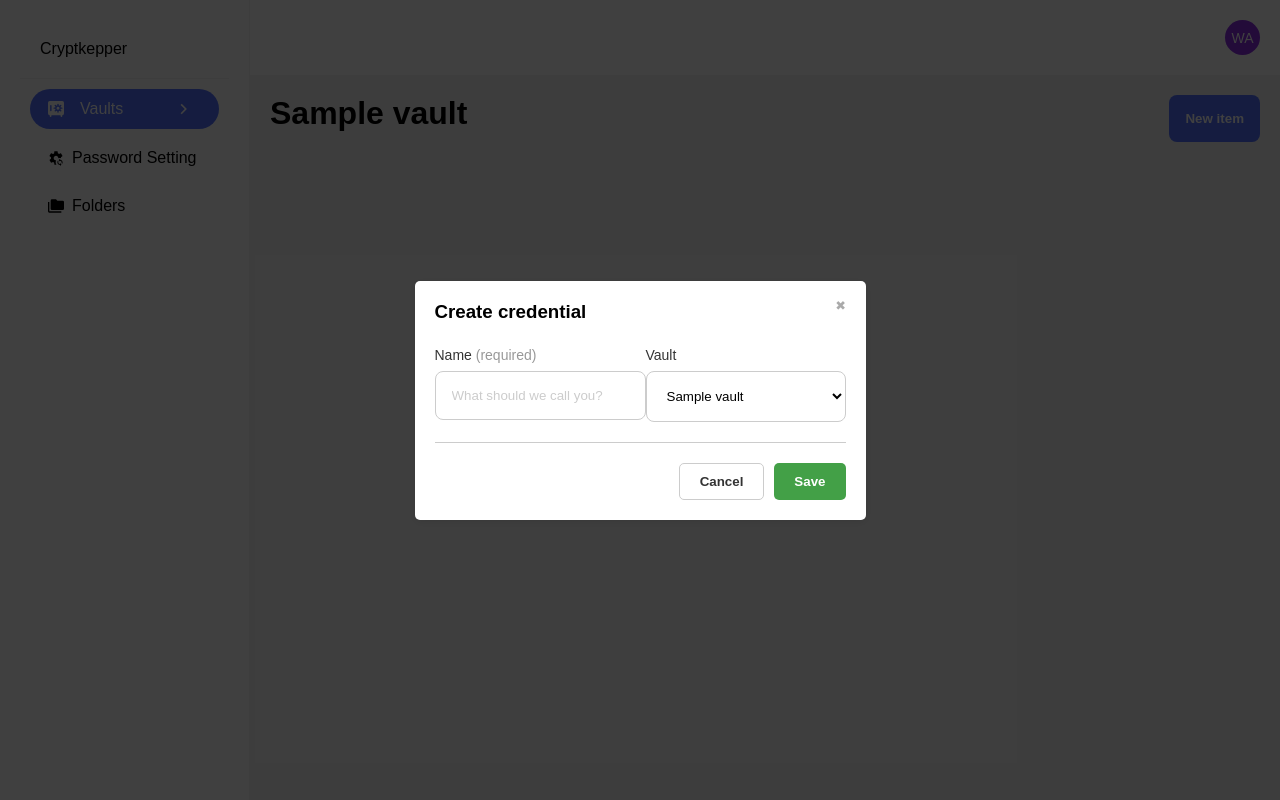
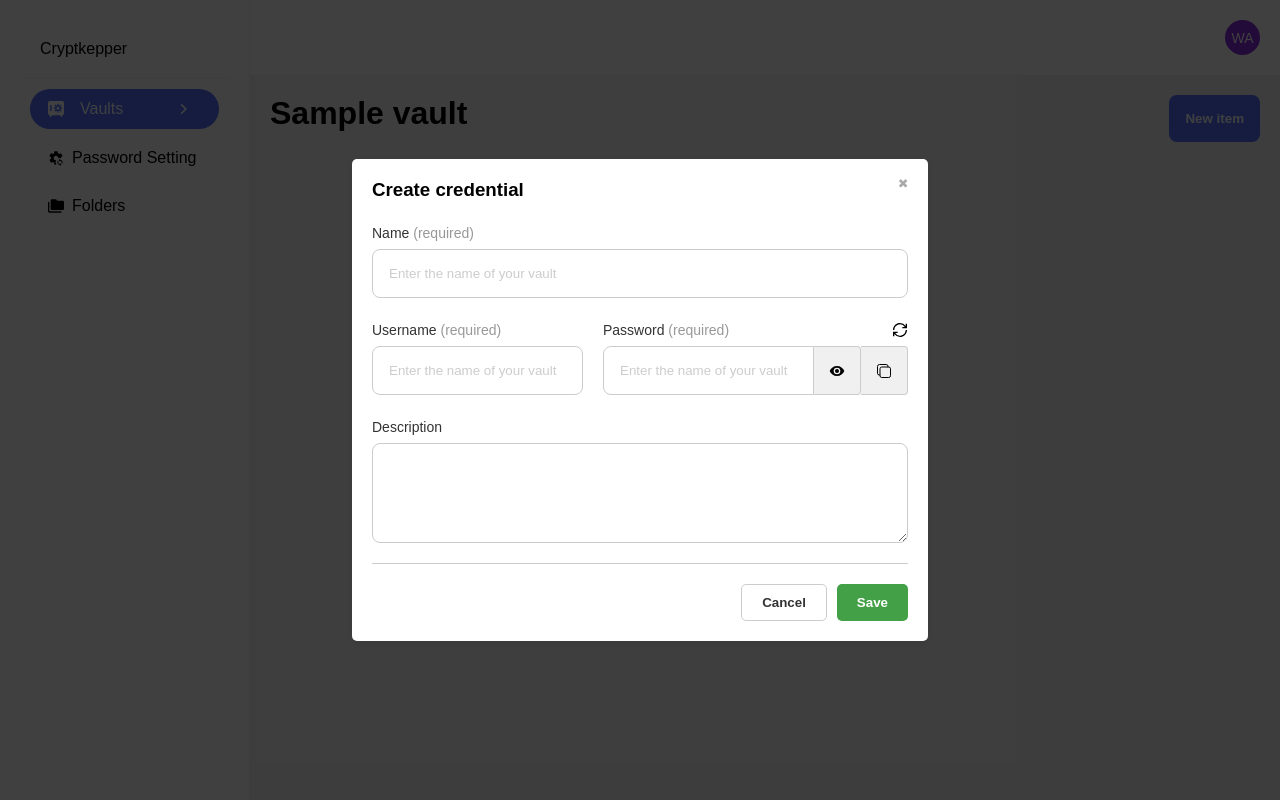
Before and after one commit to walisonvini/crypt-keeper, a Django app: page /vaults/vault/1 in a window 1280 px wide. Run offline with Django 5.2, Linux system fonts and the light colour scheme; a user stored in the database is signed in; tables that the repository leaves empty hold one stand-in row (values such as "Sample post").

Commit message:
starting credential creation

```diff
--- a/project/static/css/form.css
+++ b/project/static/css/form.css
@@ -12,6 +12,13 @@
 
 .input::placeholder {
     color: var(--tertiary-color);
+}
+
+.textarea {
+    resize: vertical;
+    min-height: 100px;
+    max-height: 200px;
+
 }
 
 /* button */
@@ -49,17 +56,26 @@
 }
 
 /* From Uiverse.io by andrew-demchenk0 */
-.alert-error {
+.alert {
     width: 320px;
     padding: 12px;
     display: flex;
     align-items: center;
-    background: #EF665B;
     border-radius: 8px;
     box-shadow: 0px 0px 5px -3px #111;
     position: absolute;
     margin: 10px;
     right: 0;
+    top: 0;
+    z-index: 1000;
+}
+
+.alert-success {
+    background: #4CAF50;
+}
+
+.alert-error {
+    background: #EF665B;
 }
 
 .alert-icon {
--- a/project/static/css/utility.css
+++ b/project/static/css/utility.css
@@ -23,3 +23,7 @@
     opacity: 0.5;
     margin-top: 5px;
 }
+
+.gap {
+    gap: 20px;
+}
--- a/project/static/css/vault.css
+++ b/project/static/css/vault.css
@@ -7,6 +7,40 @@
 
 .select {
     width: 200px;
+}
+
+.form-input {
+    display: flex;
+    flex-direction: column;
+}
+
+.input-group {
+    display: flex;
+    align-items: stretch;
+}
+
+.input-btn {
+    padding: 0 15px;  /* Ajustado para acomodar ícones */
+    display: flex;
+    align-items: center;
+    justify-content: center;
+    border: 1px solid #ccc;
+    background-color: #f0f0f0;
+    cursor: pointer;
+    border-left: none;
+    font-size: 1.2em; /* Tamanho do ícone */
+}
+
+.input-btn:first-of-type {
+    border-radius: 0 4px 4px 0;
+}
+
+.input-btn:last-of-type {
+    border-radius: 0 4px 4px 0;
+}
+
+.input-btn:hover {
+    background-color: #e0e0e0;
 }
 
 
--- a/project/static/js/dashboard/vault.js
+++ b/project/static/js/dashboard/vault.js
@@ -0,0 +1,53 @@
+function randomPassword(size, idInputPassword) {
+    const inputPassword = document.getElementById(idInputPassword);
+
+    const caracteresEspeciais = '!@#$%^&*()';
+    const letrasMinusculas = 'abcdefghijklmnopqrstuvwxyz';
+    const letrasMaiusculas = letrasMinusculas.toUpperCase();
+    const numeros = '0123456789';
+
+    const caracteres = caracteresEspeciais + letrasMinusculas + letrasMaiusculas + numeros;
+
+    let password = '';
+
+    for (let i = 0; i < size; i++) {
+        const randomIndex = Math.floor(Math.random() * caracteres.length);
+        password += caracteres.charAt(randomIndex);
+    }
+
+    inputPassword.value = password
+}
+
+function seePassword(eyeIcon, passwordInput) {
+    const togglePassword = document.getElementById(eyeIcon);
+    const input = document.getElementById(passwordInput);
+
+    const type = input.getAttribute('type') === 'password' ? 'text' : 'password';
+    input.setAttribute('type', type);
+
+    const iconSrc = type === 'password' ? "/static/icons/eye.svg" : "/static/icons/eye-off.svg";
+    togglePassword.setAttribute('src', iconSrc);
+}
+
+function copyInput(idInputText, text) {
+    const inputText = document.getElementById(idInputText).value;
+
+    navigator.clipboard.writeText(inputText).then(() => {
+        showAlert(text);
+    }).catch(err => {
+        console.error('Failed to copy: ', err);
+    });
+}
+
+function showAlert(message) {
+    const alertBox = document.querySelector('.alert.alert-success');
+    const alertTitle = alertBox.querySelector('.alert-title');
+
+    alertTitle.textContent = message;
+
+    alertBox.style.display = 'flex';
+
+    setTimeout(() => {
+        alertBox.style.display = 'none';
+    }, 3000);
+}
--- a/project/users/templates/auth/login.html
+++ b/project/users/templates/auth/login.html
@@ -13,7 +13,7 @@
 {% block content %}
 
     {% if form.non_field_errors %}
-        <div class="alert-error">
+        <div class="alert alert-error">
             <div class="alert-icon">
                 <svg xmlns="http://www.w3.org/2000/svg" width="24" viewBox="0 0 24 24" height="24" fill="none"><path fill="#393a37" d="m13 13h-2v-6h2zm0 4h-2v-2h2zm-1-15c-1.3132 0-2.61358.25866-3.82683.7612-1.21326.50255-2.31565 1.23915-3.24424 2.16773-1.87536 1.87537-2.92893 4.41891-2.92893 7.07107 0 2.6522 1.05357 5.1957 2.92893 7.0711.92859.9286 2.03098 1.6651 3.24424 2.1677 1.21325.5025 2.51363.7612 3.82683.7612 2.6522 0 5.1957-1.0536 7.0711-2.9289 1.8753-1.8754 2.9289-4.4189 2.9289-7.0711 0-1.3132-.2587-2.61358-.7612-3.82683-.5026-1.21326-1.2391-2.31565-2.1677-3.24424-.9286-.92858-2.031-1.66518-3.2443-2.16773-1.2132-.50254-2.5136-.7612-3.8268-.7612z"></path></svg>
             </div>
--- a/project/users/templates/auth/register.html
+++ b/project/users/templates/auth/register.html
@@ -14,7 +14,7 @@
 {% block content %}
 
     {% if form.non_field_errors %}
-        <div class="alert-error">
+        <div class="alert alert-error">
             <div class="alert-icon">
                 <svg xmlns="http://www.w3.org/2000/svg" width="24" viewBox="0 0 24 24" height="24" fill="none"><path fill="#393a37" d="m13 13h-2v-6h2zm0 4h-2v-2h2zm-1-15c-1.3132 0-2.61358.25866-3.82683.7612-1.21326.50255-2.31565 1.23915-3.24424 2.16773-1.87536 1.87537-2.92893 4.41891-2.92893 7.07107 0 2.6522 1.05357 5.1957 2.92893 7.0711.92859.9286 2.03098 1.6651 3.24424 2.1677 1.21325.5025 2.51363.7612 3.82683.7612 2.6522 0 5.1957-1.0536 7.0711-2.9289 1.8753-1.8754 2.9289-4.4189 2.9289-7.0711 0-1.3132-.2587-2.61358-.7612-3.82683-.5026-1.21326-1.2391-2.31565-2.1677-3.24424-.9286-.92858-2.031-1.66518-3.2443-2.16773-1.2132-.50254-2.5136-.7612-3.8268-.7612z"></path></svg>
             </div>
--- a/project/vaults/templates/vault.html
+++ b/project/vaults/templates/vault.html
@@ -13,6 +13,16 @@
 
 
 {% block content %}
+    <div class="alert alert-success" style="display: none;">
+        <div class="alert-icon">
+            <svg xmlns="http://www.w3.org/2000/svg" width="24" viewBox="0 0 24 24" height="24" fill="none"><path fill="#393a37" d="m13 13h-2v-6h2zm0 4h-2v-2h2zm-1-15c-1.3132 0-2.61358.25866-3.82683.7612-1.21326.50255-2.31565 1.23915-3.24424 2.16773-1.87536 1.87537-2.92893 4.41891-2.92893 7.07107 0 2.6522 1.05357 5.1957 2.92893 7.0711.92859.9286 2.03098 1.6651 3.24424 2.1677 1.21325.5025 2.51363.7612 3.82683.7612 2.6522 0 5.1957-1.0536 7.0711-2.9289 1.8753-1.8754 2.9289-4.4189 2.9289-7.0711 0-1.3132-.2587-2.61358-.7612-3.82683-.5026-1.21326-1.2391-2.31565-2.1677-3.24424-.9286-.92858-2.031-1.66518-3.2443-2.16773-1.2132-.50254-2.5136-.7612-3.8268-.7612z"></path></svg>
+        </div>
+        <div class="alert-title">
+
+        </div>
+        <div class="alert-close"><svg xmlns="http://www.w3.org/2000/svg" width="20" viewBox="0 0 20 20" height="20"><path fill="#393a37" d="m15.8333 5.34166-1.175-1.175-4.6583 4.65834-4.65833-4.65834-1.175 1.175 4.65833 4.65834-4.65833 4.6583 1.175 1.175 4.65833-4.6583 4.6583 4.6583 1.175-1.175-4.6583-4.6583z"></path></svg></div>
+    </div>
+
     <h1 class="between">
         {{ vault.name }}
         <button onclick="openModal('modal-create-credential')" class="btn">New item</button>
@@ -31,29 +41,63 @@
             <a href="#" title="Close" class="modal-close" onclick="closeModal('modal-create-credential')"></a>
             <h3>Create credential</h3>
 
+            <form action="{% url 'credential' %}" method="POST" autocomplete="off">
+                {% csrf_token %}
                 <div>
-                <div class="between">
+                    <div>
                         <div class="form-input">
                             <label for="name">Name <span>(required)</span></label>
                             <input class="input {% if form.name.errors %}input-error{% endif %}"
                                     type="text" name="name" id="name"
-                                placeholder="What should we call you?" value="{{ form.name.value|default:'' }}">
+                                    placeholder="Enter the name of your vault" value="{{ form.name.value|default:'' }}">
                             {% if form.name.errors %}
                                 {% for error in form.name.errors %}
                                     <div class="error">{{ error }}</div>
                                 {% endfor %}
                             {% endif %}
                         </div>
+                    </div>
+
+                    <div class="between gap">
                         <div class="form-input">
-                        <label for="vault">Vault</label>
-                        <select class="select">
-                            <option value="{{ vault.id }}">{{ vault.name }}</option>
-                            {% for vault_select in vaults %}
-                                {% if vault_select.id != vault.id %}
-                                    <option value="{{ vault_select.id }}">{{ vault_select.name }}</option>
+                            <label for="usernmae">Username <span>(required)</span></label>
+                            <input class="input {% if form.username.errors %}input-error{% endif %}"
+                                    type="text" name="username" id="username"
+                                    placeholder="Enter the name of your vault" value="{{ form.username.value|default:'' }}">
+                            {% if form.username.errors %}
+                                {% for error in form.username.errors %}
+                                    <div class="error">{{ error }}</div>
+                                {% endfor %}
                             {% endif %}
+                        </div>
+                        <div class="form-input">
+                            <div class="between">
+                                <label for="password">Password <span>(required)</span></label>
+                                <a onclick="randomPassword(12, 'password')" style="cursor: pointer;"><img src="{% static 'icons/refresh.svg' %}"></a>
+                            </div>
+                            <div class="input-group">
+                                <input class="input {% if form.password.errors %}input-error{% endif %}"
+                                        type="password" name="password" id="password"
+                                        placeholder="Enter the name of your vault" value="{{ form.password.value|default:'' }}"
+                                        style="border-radius: 8px 0px 0px 8px;">
+
+                                <button onclick="seePassword('togglePassword', 'password')" type="button" class="input-btn"><img src="{% static 'icons/eye.svg' %}" id="togglePassword"></button>
+                                <button onclick="copyInput('password', 'Text copied successfully!')" type="button" class="input-btn"><img src="{% static 'icons/copy.svg' %}"></button>
+                            </div>
+
+
+                            {% if form.password.errors %}
+                                {% for error in form.password.errors %}
+                                    <div class="error">{{ error }}</div>
                                 {% endfor %}
-                        </select>
+                            {% endif %}
+                        </div>
+                    </div>
+
+                    <div>
+                        <div class="form-input">
+                            <label for="description">Description</label>
+                            <textarea class="input textarea" name="description"></textarea>
                         </div>
                     </div>
                 </div>
@@ -64,6 +108,7 @@
                     <button class="btn-cancel" onclick="closeModal('modal-create-credential')">Cancel</button>
                     <button class="btn-save">Save</button>
                 </div>
+            </form>
 
         </div>
     </div>
--- a/project/vaults/urls.py
+++ b/project/vaults/urls.py
@@ -1,7 +1,9 @@
 from django.urls import path
-from . import views
+from .views.vault import VaultView
+from .views.credential import CredentialView
 
 urlpatterns = [
-    path('vault', views.vault_view, name='vault'),
-    path('vault/<int:vault_id>', views.vault_view, name='vault'),
+    path('vault', VaultView.as_view(), name='vault'),
+    path('vault/<int:vault_id>', VaultView.as_view(), name='vault'),
+    path('credential', CredentialView.as_view(), name='credential'),
 ]
--- a/project/vaults/views.py
+++ /dev/null
@@ -1,23 +0,0 @@
-from django.shortcuts import render, redirect, get_object_or_404
-from django.contrib.auth.decorators import login_required
-from django.core.exceptions import ObjectDoesNotExist
-
-from .models import Vault
-
-@login_required
-def vault_view(request, vault_id=None):
-    user_id = request.user.id
-    vaults = Vault.objects.filter(user_id=user_id).order_by('-created_at')
-    user = request.user
-
-    if vault_id is None:
-        newest_vault = vaults.first()
-        return redirect('vault', vault_id=newest_vault.id)
-
-    try:
-        vault = Vault.objects.get(id=vault_id, user_id=user_id)
-    except ObjectDoesNotExist:
-        newest_vault = vaults.first()
-        return redirect('vault', vault_id=newest_vault.id)
-
-    return render(request, 'vault.html', {'vaults': vaults, 'user': user, 'vault': vault})
--- /dev/null
+++ b/project/vaults/views/vault.py
@@ -0,0 +1,30 @@
+from django.utils.decorators import method_decorator
+from django.contrib.auth.decorators import login_required
+from django.views import View
+from vaults.models import Vault
+from django.http import HttpResponse
+from django.shortcuts import render, redirect
+from django.core.exceptions import ObjectDoesNotExist
+
+
+@method_decorator(login_required, name='dispatch')
+class VaultView(View):
+    def get(self, request, vault_id=None):
+        user_id = request.user.id
+        vaults = Vault.objects.filter(user_id=user_id).order_by('-created_at')
+        user = request.user
+
+        if vault_id is None:
+            newest_vault = vaults.first()
+            return redirect('vault', vault_id=newest_vault.id)
+
+        try:
+            vault = Vault.objects.get(id=vault_id, user_id=user_id)
+        except ObjectDoesNotExist:
+            newest_vault = vaults.first()
+            return redirect('vault', vault_id=newest_vault.id)
+
+        return render(request, 'vault.html', {'vaults': vaults, 'user': user, 'vault': vault})
+
+    def post(self, request):
+        return HttpResponse('Vault created')
```
Also changed, not shown: project/vaults/forms.py (added, +13 -0 lines), project/vaults/models.py (+13 -0 lines), project/vaults/views/credential.py (added, +10 -0 lines), project/static/icons/alert.svg (added), project/static/icons/copy.svg (added), project/static/icons/refresh.svg (added), project/vaults/views/__init__.py (added). Lines whose indentation alone changed are shown as unchanged.
